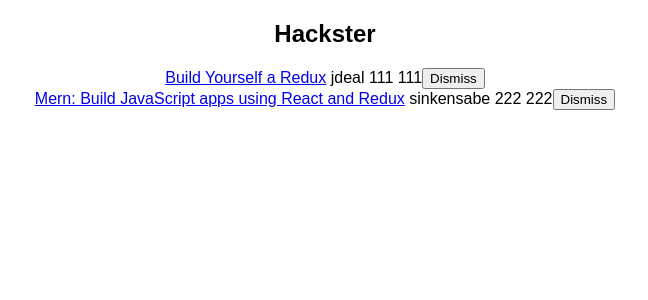
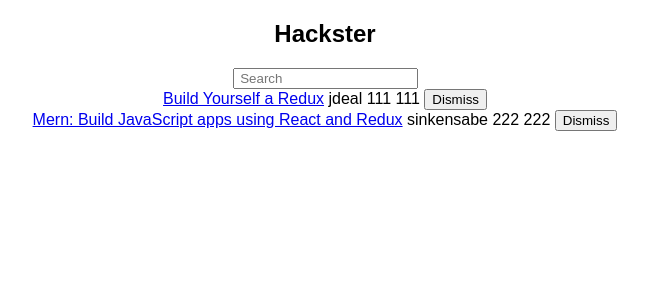
Before and after one commit to oaksofmamre/hackster, a React (Create React App) app: page / in a window 1280 px wide. Shown: the top 300 px of the page, without its empty margins (315-963 px from the left). Built offline with nearby package versions, Linux system fonts and the light colour scheme.

Commit message:
now search your postings

```diff
--- a/src/App.js
+++ b/src/App.js
@@ -23,33 +23,52 @@
   }
 ];
 
+const isSearched = searchTerm => item =>
+  item.title.toLowerCase().includes(searchTerm.toLowerCase());
+
 class App extends Component {
   constructor(props) {
     super(props);
     this.state = {
-      list
+      list,
+      searchTerm: ""
     };
     this.onDismiss = this.onDismiss.bind(this);
+    this.onSearchChange = this.onSearchChange.bind(this);
   }
+
   onDismiss(id) {
     const updatedList = this.state.list.filter(item => item.objectID !== id);
     this.setState({ list: updatedList });
   }
+
+  onSearchChange(event) {
+    this.setState({ searchTerm: event.target.value });
+  }
+
   render() {
     return (
       <div className="App">
         <h2>{title}</h2>
-        {this.state.list.map(item => (
+        <form>
+          <input
+            type="text"
+            onChange={this.onSearchChange}
+            placeholder=" Search"
+          />
+        </form>
+        {this.state.list.filter(isSearched(this.state.searchTerm)).map(item => (
           <div key={item.objectID}>
             <span>
               <a href={item.url}>{item.title}</a>
             </span>
             <span> {item.author}</span>
             <span> {item.num_comments}</span>
-            <span> {item.points}</span>
+            <span> {item.points} </span>
             <span>
               <button
                 onClick={() => this.onDismiss(item.objectID)}
+                // onClick={() => console.log(item.objectID)}
                 type="button"
               >
                 Dismiss
```
